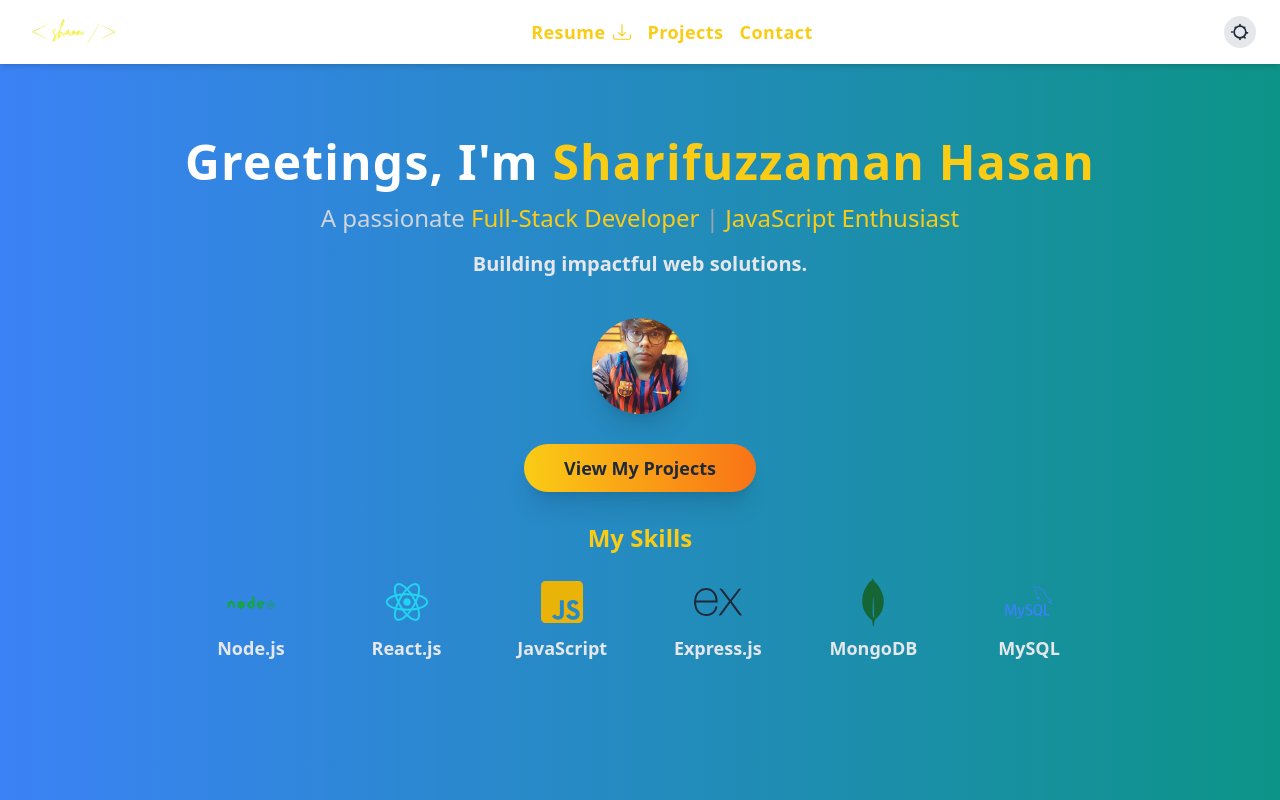
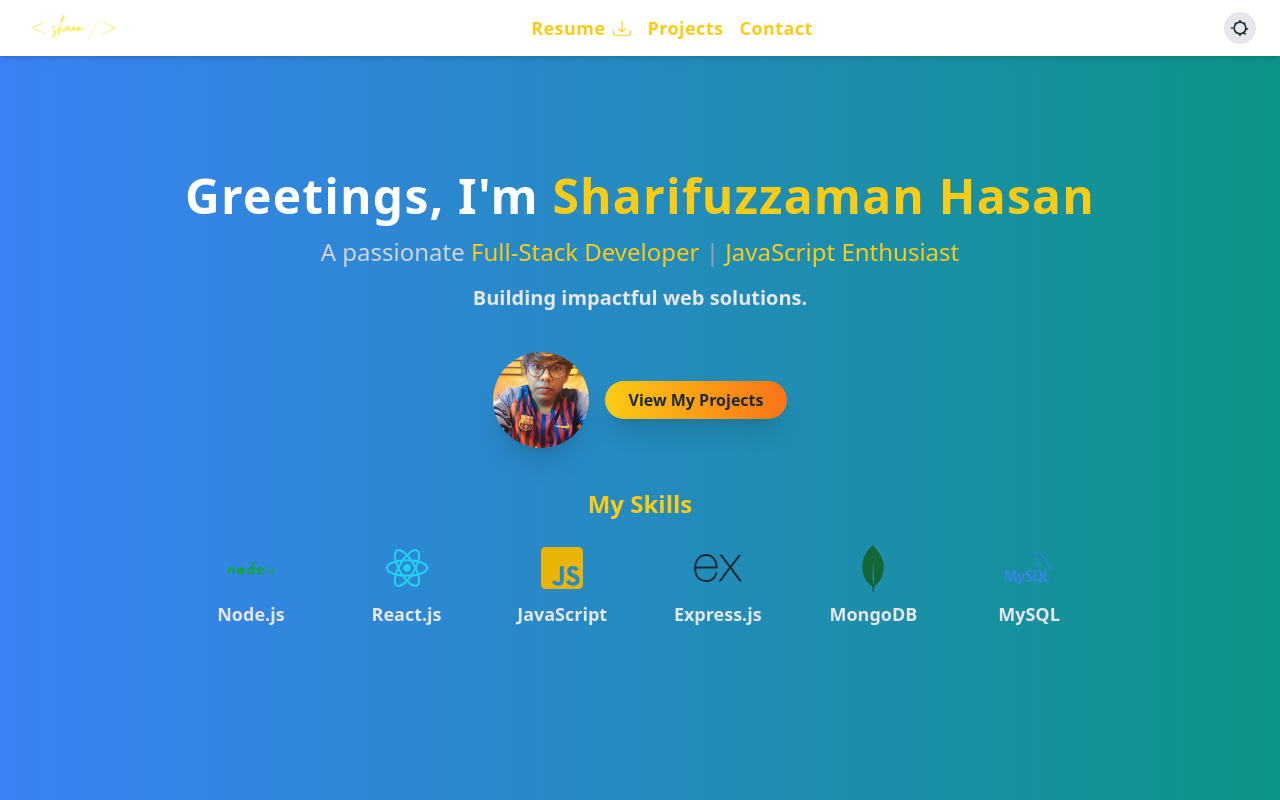
Before and after one commit to SharifuzzamanShaon/my-portfolio, a React (Vite) app: page / in a window 1280 px wide. Built offline with nearby package versions, Linux system fonts and the light colour scheme.

Commit message:
link added

```diff
--- a/src/components/Headers.jsx
+++ b/src/components/Headers.jsx
@@ -1,6 +1,6 @@
 import { useEffect } from "react";
 import { AiOutlineAlignLeft } from "react-icons/ai";
-import { useLocation } from "react-router-dom";
+import { Link, useLocation } from "react-router-dom";
 import { BsDownload } from "react-icons/bs";
 
 const Header = ({ darkMode, setDarkMode }) => {
@@ -22,17 +22,17 @@ const Header = ({ darkMode, setDarkMode }) => {
   };
   return (
     <header className="bg-white dark:bg-gray-900 shadow-md fixed w-full top-0 z-10">
-      <div className="w-full flex justify-between items-center py-4 px-6">
+      <div className="w-full flex justify-between items-center py-3 px-6">
         {" "}
         <AiOutlineAlignLeft className="block xl:hidden text-gray-800 dark:text-gray-100" />
         {/* Logo */}
         <div className="text-xl font-bold text-gray-800 dark:text-gray-100">
           {" "}
           {/* Adjusted text-2xl to text-xl */}
-          <a href="/">
+          <Link to="/">
             <img src="/pagelogo.png" className="h-8" alt="Logo" />{" "}
             {/* Added a fixed height */}
-          </a>
+          </Link>
         </div>
         {/* Navigation */}
         <nav className="hidden md:flex space-x-4">
@@ -55,8 +55,8 @@ const Header = ({ darkMode, setDarkMode }) => {
               {/* Adjusted text-xl to text-lg */}
             </a>
           </button>
-          <a
-            href="/projects"
+          <Link to="/projects">
+            <span
               className={`${
                 location.pathname === "/projects"
                   ? "text-white"
@@ -65,9 +65,10 @@ const Header = ({ darkMode, setDarkMode }) => {
         text-lg font-semibold tracking-wide`} // Adjusted text-xl to text-lg
             >
               Projects
-          </a>
-          <a
-            href="/contact"
+            </span>
+          </Link>
+          <Link to="/contact">
+            <span
               className={`${
                 location.pathname === "/contact"
                   ? "text-white"
@@ -76,7 +77,8 @@ const Header = ({ darkMode, setDarkMode }) => {
         text-lg font-semibold tracking-wide`} // Adjusted text-xl to text-lg
             >
               Contact
-          </a>
+            </span>
+          </Link>
         </nav>
         {/* Dark Mode Toggle */}
         <button
--- a/src/pages/Home-page.jsx
+++ b/src/pages/Home-page.jsx
@@ -2,7 +2,7 @@ import { DiNodejs } from "react-icons/di";
 import { FaJsSquare } from "react-icons/fa";
 import { SiExpress, SiMongodb, SiMysql } from "react-icons/si";
 import { RiReactjsFill } from "react-icons/ri";
-
+import { Link, useNavigate } from "react-router-dom";
 const HomePage = ({ darkMode }) => {
   const profileImg = import.meta.env.VITE_PROFILE_IMG; // Ensure dynamic profile image
 
@@ -11,7 +11,7 @@ const HomePage = ({ darkMode }) => {
       <div className="text-center max-w-5xl space-y-10">
         {/* Heading Section */}
         <div className="text-center">
-          <h1 className="text-4xl sm:text-5xl font-bold tracking-wide text-white mb-4">
+          <h1 className="text-3xl sm:text-5xl font-bold tracking-wide text-white mb-4">
             Greetings, I'm{" "}
             <span className="text-yellow-400">Sharifuzzaman Hasan</span>
           </h1>
@@ -26,23 +26,20 @@ const HomePage = ({ darkMode }) => {
           </h3>
         </div>
 
-        {/* Profile Image Section */}
-        <div className="relative my-6">
+        <div className="flex items-center justify-center space-x-4 my-3">
+          {/* Profile Image */}
           <img
             src={"/profile-image.jpg"}
             alt="Sharifuzzaman Hasan"
-            className="mx-auto rounded-full w-24 h-24 object-cover shadow-xl transform transition duration-500 hover:scale-110"
+            className="rounded-full w-24 h-24 object-cover shadow-xl transform transition duration-500 hover:scale-110"
           />
-        </div>
 
-        {/* CTA Button */}
-        <div>
-          <a
-            href="#projects"
-            className="bg-gradient-to-r from-yellow-400 to-orange-500 text-gray-800 font-semibold py-3 px-10 rounded-full text-lg shadow-xl hover:shadow-2xl transform transition duration-300 hover:scale-105"
-          >
-            View My Projects
-          </a>
+          {/* CTA Button */}
+          <Link to="/projects">
+            <span className="bg-gradient-to-r from-yellow-400 to-orange-500 text-gray-800 font-semibold py-2 px-6 rounded-full text-md shadow-xl hover:shadow-2xl transform transition duration-300 hover:scale-105">
+              View My Projects
+            </span>
+          </Link>
         </div>
 
         {/* Skills Icons Section */}
```
Lines whose indentation alone changed are shown as unchanged.
